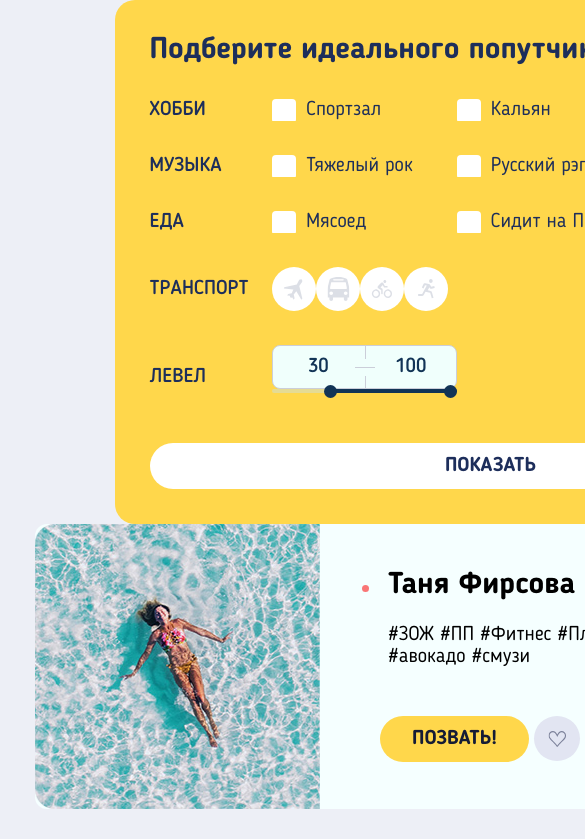
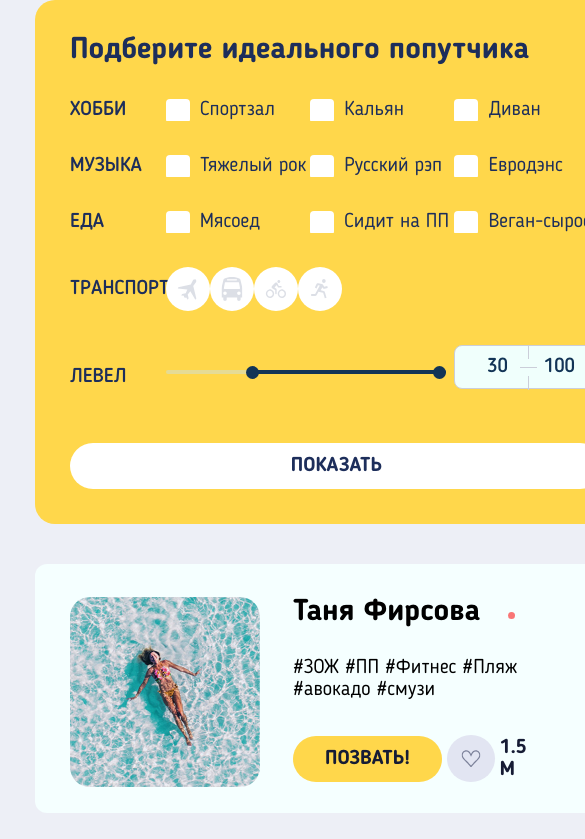
Before and after one commit to artyomque/travel--HTML--CSS--JS-, a plain HTML site: page index.html in a window 390 px wide. Shown: the top 839 px of the page, 585 px wide, since content can reach past the window. Drawn offline with Linux system fonts and the light colour scheme.

Commit message:
tablet layout done

```diff
--- a/index.html
+++ b/index.html
@@ -17,8 +17,9 @@
           <div class="configurator__inner">
             <section class="configurator__section">
               <button class="configurator__toggle" type="button">
-                <span class="section__title">Хобби</span><img class="configurator__chevron" src="./img/icons/chevron.svg" />
+                <span class="section__title">Хобби<span class="title__colon">:</span></span><img class="configurator__chevron" src="./img/icons/chevron.svg" />
               </button>
+
               <div class="configurator__content">
                 <label class="checkbox"
                   ><input type="checkbox" /> <span class="checkmark"></span>Спортзал</label
@@ -34,7 +35,7 @@
 
             <section class="configurator__section">
               <button class="configurator__toggle" type="button">
-                <span class="section__title">Музыка</span><img class="configurator__chevron" src="./img/icons/chevron.svg" />
+                <span class="section__title">Музыка<span class="title__colon">:</span></span><img class="configurator__chevron" src="./img/icons/chevron.svg" />
               </button>
               <div class="configurator__content">
                 <label class="checkbox"
@@ -51,7 +52,7 @@
 
             <section class="configurator__section">
               <button class="configurator__toggle" type="button">
-                <span class="section__title">Еда</span><img class="configurator__chevron" src="./img/icons/chevron.svg" />
+                <span class="section__title">Еда<span class="title__colon">:</span></span><img class="configurator__chevron" src="./img/icons/chevron.svg" />
               </button>
               <div class="configurator__content">
                 <label class="checkbox"
@@ -68,7 +69,7 @@
 
             <section class="configurator__section">
               <button class="configurator__toggle" type="button">
-                <span class="section__title">Транспорт</span><img class="configurator__chevron" src="./img/icons/chevron.svg" />
+                <span class="section__title">Транспорт<span class="title__colon">:</span></span><img class="configurator__chevron" src="./img/icons/chevron.svg" />
               </button>
               <div class="configurator__content configurator__content--transport">
                 <label class="checkbox--transport"
@@ -88,11 +89,11 @@
 
             <section class="configurator__section configurator__section--level">
               <button class="configurator__toggle" type="button">
-                <span class="section__title">Левел</span><img class="configurator__chevron" src="./img/icons/chevron.svg" />
+                <span class="section__title">Левел<span class="title__colon">:</span><img class="configurator__chevron" src="./img/icons/chevron.svg" />
               </button>
 
               <div class="configurator__content configurator__content--slider">
-                <div class="slider__inner">
+
                 <div class="configurator__input">
                 <input id="min-input" type="number" value="30" min="0" max="100">
                 <div class="input__separator"></div>
@@ -105,7 +106,7 @@
                 <input type="range" id="min-slider" min="0" max="100" value="30">
                 <input type="range" id="max-slider" min="0" max="100" value="100">
                 </div>
-              </div>
+
               </div>
             </section>
 
--- a/main.js
+++ b/main.js
@@ -52,28 +52,33 @@ function renderCard(user) {
   card.classList.add("card");
 
   card.innerHTML = `
-        <div class="card__photo"><img src="${user.imgsrc}" alt="${user.name}"></div>
+  <div class="card__photo">
+    <img class="card__img" src="${user.imgsrc}" alt="${user.name}">
+  </div>
+
   <div class="card__main">
     <h2 class="card__name">
       <div class="name__indicator ${user.isOnline ? "online" : ""}"></div>
       ${user.name}
     </h2>
-            <span class="card__tags">${user.tags.map((tag) => `#${tag}`).join(" ")}</span>
-            <ul class="card__countries">
+
+    <span class="card__tags">
+      ${user.tags.map((tag) => `#${tag}`).join(" ")}
+    </span>
+
+    <ul class="card__countries--desktop">
       ${user.countries
         .map(
           (country) => `
         <li class="countries__item">
-                        <img class="countries__img" src="./img/flags/${country.replace(
-                          /[\s-]/g,
-                          ""
-                        )}.svg">
+          <img class="countries__img" src="./img/flags/${country.replace(/[\s-]/g, "")}.svg">
           <span class="countries__name">${country}</span>
         </li>
       `
         )
         .join("")}
     </ul>
+
     <div class="card__interaction">
       <button class="card__apply-btn">Позвать!</button>
                 <button class="card__like-btn"><svg width="21" class="like__svg" height="20" viewBox="0 0 21 20" fill="none" xmlns="http://www.w3.org/2000/svg">
@@ -91,6 +96,7 @@ function renderCard(user) {
                 </button>
       <span class="card__like-count">${formatLikes(user.likesCount)}</span>
     </div>
+
     <div class="card__transport">
       <ul class="transport__list">
         ${Object.entries({
@@ -101,9 +107,7 @@ function renderCard(user) {
         })
           .map(
             ([type, src]) => `
-                        <li class="transport__item ${
-                          user.availableTransport[type] ? "" : "is-disabled"
-                        }">
+          <li class="transport__item ${user.availableTransport[type] ? "" : "is-disabled"}">
             <img class="transport__icon" src="${src}" alt="${type}">
           </li>
         `
@@ -111,6 +115,7 @@ function renderCard(user) {
           .join("")}
       </ul>
     </div>
+
     <div class="card__level">
       <svg width="60" height="60" viewBox="0 0 60 60" style="--progress: ${
         user.level
@@ -124,6 +129,22 @@ function renderCard(user) {
       </div>
     </div>
   </div>
+  <div class="card__countries--mobile">
+    <span class="card__countries--mobile-span">хочет посетить:</span>
+    <ul class="card__countries--mobile-list">
+    ${user.countries
+      .map(
+        (country) => `
+      <li class="countries__item">
+        <img class="countries__img" src="./img/flags/${country.replace(/[\s-]/g, "")}.svg">
+        <span class="countries__name">${country}</span>
+      </li>
+    `
+      )
+      .join("")}
+  </ul>
+  </div>
+
 `;
 
   return card;
--- a/styles.css
+++ b/styles.css
@@ -54,6 +54,7 @@ a {
 
   @media (max-width: 1400px) {
     grid-template-columns: 1fr;
+    row-gap: 40px;
   }
 }
 
@@ -78,10 +79,28 @@ a {
   border-radius: 12px;
   max-width: 940px;
   max-height: 285px;
+
+  @media (max-width: 1400px) {
+    max-height: 332px;
+    max-width: 688px;
+    padding: 33px 41px 26px 35px;
+    column-gap: 33px;
+    row-gap: 22px;
+    grid-template-columns: 190px 52%;
+    grid-template-areas: "photo main";
+  }
 }
 
 .card__photo {
   grid-area: photo;
+}
+
+.card__img {
+  @media (max-width: 1400px) {
+    max-width: 190px;
+    max-height: 190px;
+    border-radius: 20px;
+  }
 }
 
 .card__main {
@@ -97,6 +116,15 @@ a {
     "spacer spacer"
     "interaction transport";
   row-gap: 20px;
+
+  @media (max-width: 1400px) {
+    grid-template-columns: 92% 8%;
+    padding: 0;
+    grid-template-areas:
+      "name transport"
+      "tags transport"
+      "interaction transport";
+  }
 }
 
 .card__name {
@@ -106,6 +134,10 @@ a {
   font-weight: 700;
   font-size: 30px;
   line-height: 30px;
+
+  @media (max-width: 1400px) {
+    padding: 0;
+  }
 }
 
 .name__indicator {
@@ -116,6 +148,11 @@ a {
   background-color: #f97676;
   top: 15px;
   left: -18px;
+
+  @media (max-width: 1400px) {
+    top: 15px;
+    left: 215px;
+  }
 }
 
 .name__indicator.online {
@@ -126,6 +163,10 @@ a {
   grid-area: tags;
   padding-left: 8px;
   font-size: 20px;
+
+  @media (max-width: 1400px) {
+    padding: 0;
+  }
 }
 
 .card__spacer {
@@ -134,12 +175,36 @@ a {
 
 /* Countries */
 
-.card__countries {
+.card__countries--desktop {
   grid-area: countries;
   display: flex;
   flex-direction: column;
   justify-content: center;
   gap: 12px;
+
+  @media (max-width: 1400px) {
+    display: none;
+  }
+}
+
+.card__countries--mobile {
+  display: none;
+
+  @media (min-width: 750px) and (max-width: 1400px) {
+    display: flex;
+    flex-direction: column;
+    gap: 18px;
+    grid-column: 1 / 3;
+  }
+}
+
+.card__countries--mobile-list {
+  display: flex;
+  gap: 33px;
+}
+
+.card__countries--mobile-span {
+  padding-left: 47px;
 }
 
 .countries__item {
@@ -148,6 +213,11 @@ a {
   font-weight: 500;
   font-size: 20px;
   text-transform: uppercase;
+}
+
+.countries__img {
+  width: 35px;
+  height: 24px;
 }
 
 /* Interaction */
@@ -208,11 +278,19 @@ a {
 .card__transport {
   grid-area: transport;
   align-self: center;
+
+  @media (max-width: 1400px) {
+    align-self: flex-start;
+  }
 }
 
 .transport__list {
   display: flex;
   gap: 10px;
+
+  @media (max-width: 1400px) {
+    flex-direction: column;
+  }
 }
 
 .transport__item.is-disabled {
@@ -225,6 +303,11 @@ a {
   position: absolute;
   bottom: 35px;
   right: 25px;
+
+  @media (max-width: 1400px) {
+    bottom: -5px;
+    right: -90px;
+  }
 }
 
 .level__inner {
@@ -297,7 +380,7 @@ a {
 
   @media (max-width: 1400px) {
     padding: 35px;
-    max-width: 752px;
+    max-width: 688px;
   }
 }
 
@@ -333,6 +416,13 @@ a {
   text-transform: uppercase;
 }
 
+.title__colon {
+  display: none;
+  @media (min-width: 750px) and (max-width: 1400px) {
+    display: initial;
+  }
+}
+
 .configurator__toggle {
   display: flex;
   justify-content: space-between;
@@ -343,6 +433,8 @@ a {
   @media (max-width: 1400px) {
     width: auto;
     margin-bottom: 0;
+    pointer-events: none;
+    cursor: default;
   }
 }
 
@@ -425,6 +517,11 @@ a {
   background-color: #b3c7ff;
 }
 
+.configurator__content label.checkbox {
+  pointer-events: none;
+  cursor: default;
+}
+
 /* Custom Checkbox */
 
 .checkbox {
@@ -496,6 +593,11 @@ a {
   border: 1px solid #cbced9;
   border-radius: 8px;
   padding: 10px 20px;
+
+  @media (max-width: 1400px) {
+    grid-column-start: 2;
+    max-width: 148px;
+  }
 }
 
 .configurator__input input {
@@ -505,10 +607,6 @@ a {
   font-weight: 500;
   color: #123456;
   text-align: center;
-}
-
-.configurator__input input:focus {
-  outline: none;
 }
 
 .configurator__input input::-webkit-outer-spin-button,
@@ -544,6 +642,13 @@ a {
 
 /* Input Slider */
 
+.configurator__content--slider {
+  @media (max-width: 1400px) {
+    display: grid;
+    grid-template-columns: 66% 1fr;
+  }
+}
+
 .configurator__section.configurator__section--open .configurator__content--slider {
   gap: 42px;
 }
@@ -551,6 +656,10 @@ a {
 .slider__container {
   position: relative;
   height: 20px;
+
+  @media (max-width: 1400px) {
+    max-width: 280px;
+  }
 }
 
 input[type="range"] {
@@ -560,6 +669,10 @@ input[type="range"] {
   background: transparent;
   position: absolute;
   pointer-events: none;
+
+  @media (max-width: 1400px) {
+    bottom: 35px;
+  }
 }
 
 input[type="range"]::-webkit-slider-thumb {
@@ -590,6 +703,10 @@ input[type="range"]::-moz-range-thumb {
   opacity: 0.5;
   border-radius: 2px;
   background: #cbe0df;
+
+  @media (max-width: 1400px) {
+    bottom: 35px;
+  }
 }
 
 .slider__range {
@@ -597,4 +714,8 @@ input[type="range"]::-moz-range-thumb {
   height: 4px;
   border-radius: 2px;
   background: #123456;
+
+  @media (max-width: 1400px) {
+    bottom: 35px;
+  }
 }
```
Lines whose indentation alone changed are shown as unchanged.
